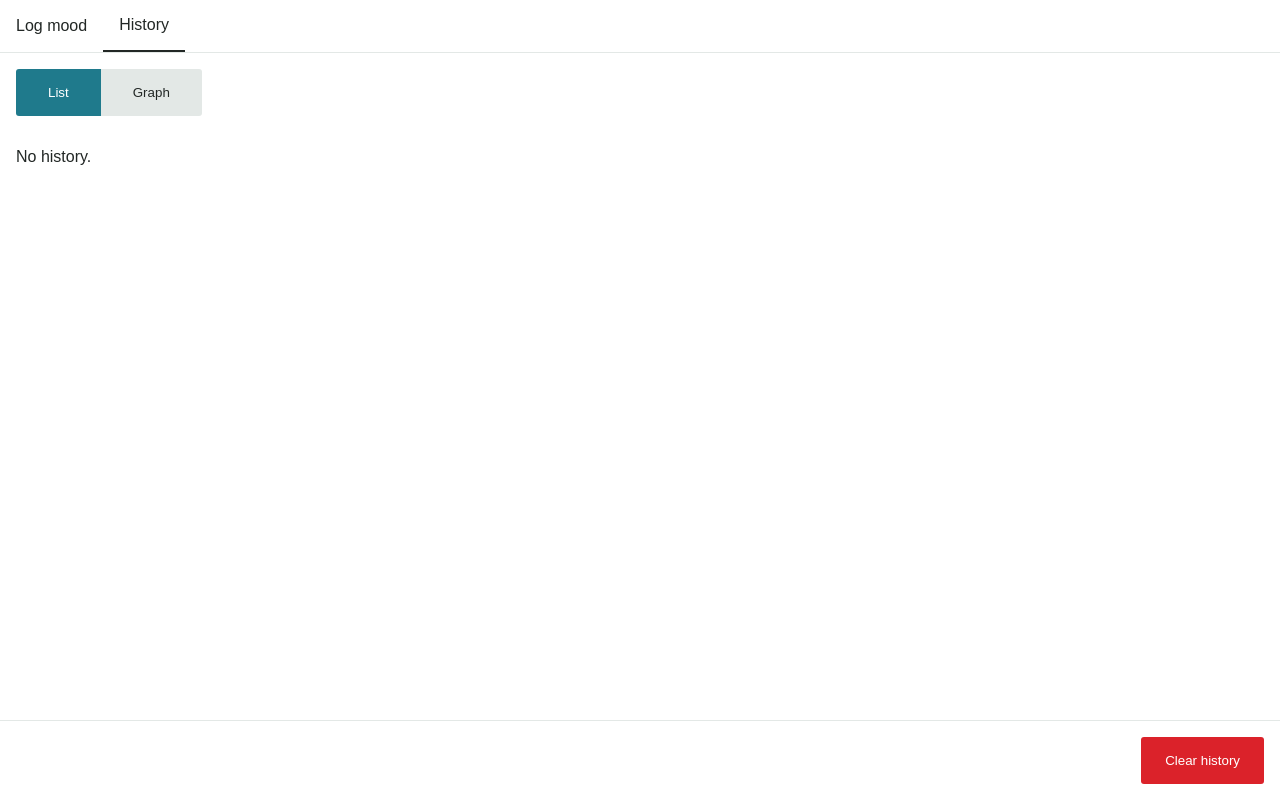
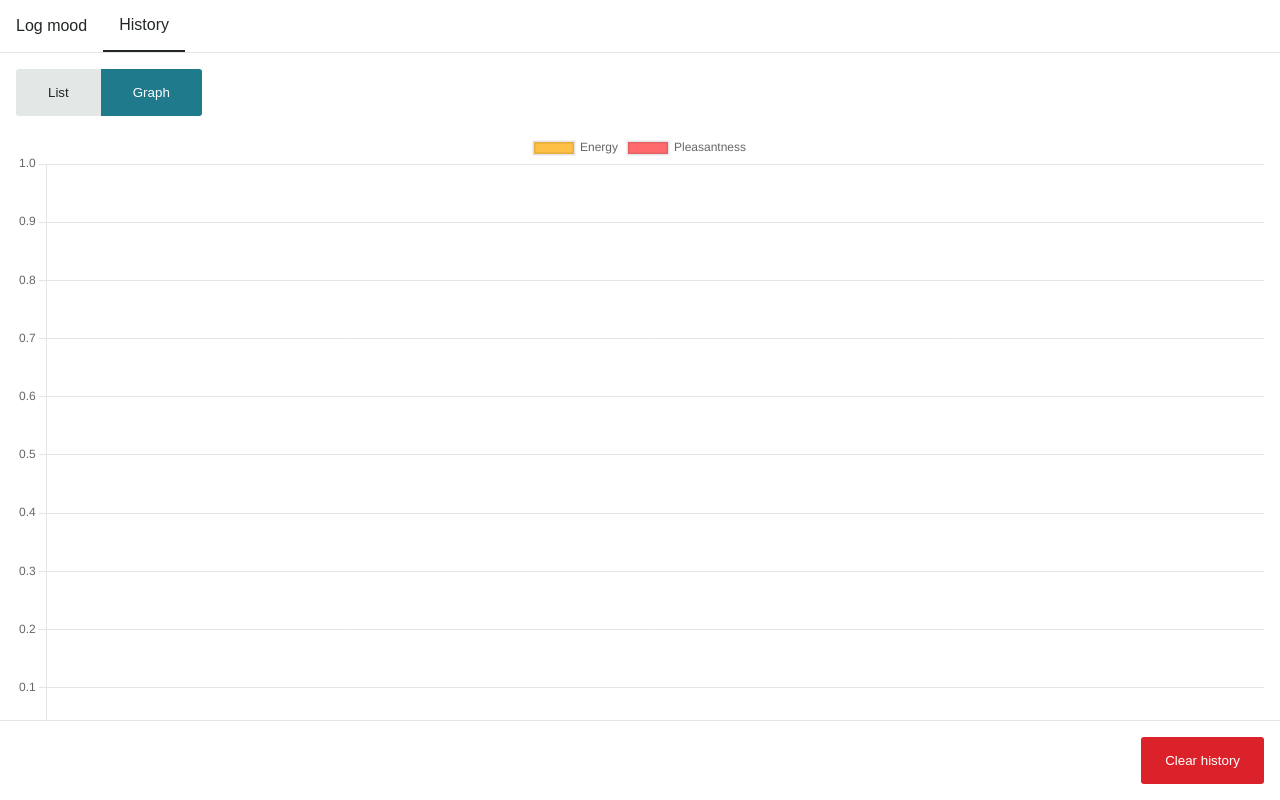
Before and after one commit to itsbrittaleigh/mood-tracker, a React (Vite) app: page /history in a window 1280 px wide. Built offline with nearby package versions, Linux system fonts and the light colour scheme.

Commit message:
✨ feat: basic line chart for pleasantness and energy

```diff
--- a/package.json
+++ b/package.json
@@ -10,7 +10,9 @@
     "preview": "vite preview"
   },
   "dependencies": {
+    "chart.js": "^4.4.7",
     "react": "^18.3.1",
+    "react-chartjs-2": "^5.2.0",
     "react-dom": "^18.3.1",
     "react-hook-form": "^7.54.1",
     "react-router": "^7.0.2",
--- /dev/null
+++ b/src/pages/GraphView.tsx
@@ -0,0 +1,55 @@
+import Chart from 'chart.js/auto';
+import { Line } from 'react-chartjs-2';
+import { moods } from '../data/moods';
+import { MoodHistoryItem } from '../types';
+import { CategoryScale } from 'chart.js';
+import { getDay, getTime } from '../utils';
+
+interface GraphViewProps {
+  moodHistory: MoodHistoryItem[];
+}
+
+Chart.register(CategoryScale);
+const GraphView = ({ moodHistory }: GraphViewProps) => {
+  const data = moodHistory.map((log) => {
+    const logMoods = log.moods.map((mood) => {
+      return moods.find(m => m.name.toLocaleLowerCase() === mood);
+    });
+
+    const totalPleasantness = logMoods.reduce((sum, m) => sum + (m?.pleasantnessLevel ?? 0), 0);
+    const averagePleasantness = totalPleasantness / logMoods.length;
+
+    const totalEnergy = logMoods.reduce((sum, m) => sum + (m?.energyLevel ?? 0), 0);
+    const averageEnergy = totalEnergy / logMoods.length;
+
+    return {
+      date: `${getDay(log.datetime)} ${getTime(log.datetime)}`,
+      averageEnergy,
+      averagePleasantness,
+    };
+  });
+
+  const chartData = {
+    labels: data.map((data) => data.date),
+    datasets: [
+      {
+        label: 'Energy',
+        data: data.map(data => data.averageEnergy),
+        backgroundColor: '#FFC145',
+      },
+      {
+        label: 'Pleasantness',
+        data: data.map(data => data.averagePleasantness),
+        backgroundColor: '#FF6B6C',
+      },
+    ],
+  };
+
+  return (
+    <Line
+      data={chartData}
+    />
+  )
+};
+
+export default GraphView;
--- a/src/pages/History.tsx
+++ b/src/pages/History.tsx
@@ -5,6 +5,7 @@ import { Button, ButtonContainer } from '../styles/Button';
 import { MoodHistoryItem } from '../types';
 import styled from 'styled-components';
 import ListView from './ListView';
+import GraphView from './GraphView';
 
 const Tabs = styled.div`
   display: inline-flex;
@@ -30,7 +31,7 @@ const ContentContainer = styled.div`
 `;
 
 const History = () => {
-  const [activeTab, setActiveTab] = useState<'list' | 'graph'>('list');
+  const [activeTab, setActiveTab] = useState<'list' | 'graph'>('graph');
   const [historyItems, setHistoryItems] = useState(localStorage.getItem(moodLocalStorageToken));
   const parsedItems = JSON.parse(historyItems ?? '""');
   const moodHistory: MoodHistoryItem[] = parsedItems.moodHistory ?? [];
@@ -56,7 +57,7 @@ const History = () => {
         {activeTab === 'list' ? (
           <ListView moodHistory={moodHistory} />
         ) : (
-          <p>Coming soon.</p>
+          <GraphView moodHistory={moodHistory} />
         )}
       </ContentContainer>
       <ButtonContainer>
--- a/src/pages/ListView.tsx
+++ b/src/pages/ListView.tsx
@@ -1,5 +1,6 @@
 import styled from 'styled-components';
 import { MoodHistoryItem } from '../types';
+import { getDate, getTime } from '../utils';
 
 const List = styled.ul`
   padding: 0 14px;
@@ -17,16 +18,7 @@ const ListView = ({ moodHistory }: ListViewProps) => {
       {moodHistory.map(({ datetime, moods }) => (
         <li key={datetime.toString()}>
           <strong>
-            {new Date(datetime).toLocaleDateString(undefined, {
-              weekday: 'long',
-              year: 'numeric',
-              month: 'long',
-              day: 'numeric',
-            })} {new Date(datetime).toLocaleTimeString(undefined, {
-              hour: 'numeric',
-              minute: '2-digit',
-              hour12: true
-            })}
+            {getDate(datetime)} {getTime(datetime)}
           </strong>
           : {moods.join(', ')}
         </li>
--- /dev/null
+++ b/src/utils.ts
@@ -0,0 +1,22 @@
+export function getDate(datetime: Date | string) {
+  return new Date(datetime).toLocaleDateString(undefined, {
+    weekday: 'long',
+    year: 'numeric',
+    month: 'long',
+    day: 'numeric',
+  });
+}
+
+export function getTime(datetime: Date | string) {
+  return new Date(datetime).toLocaleTimeString(undefined, {
+    hour: 'numeric',
+    minute: '2-digit',
+    hour12: true
+  });
+}
+
+export function getDay(datetime: Date | string) {
+  const days = ['Sun', 'Mon', 'Tues', 'Wed', 'Thurs', 'Fri', 'Sat'];
+  const day = new Date(datetime).getDay();
+  return days[day];
+}
```
Also changed, not shown: 1 other file (tests, documents, lock files or other folders).
